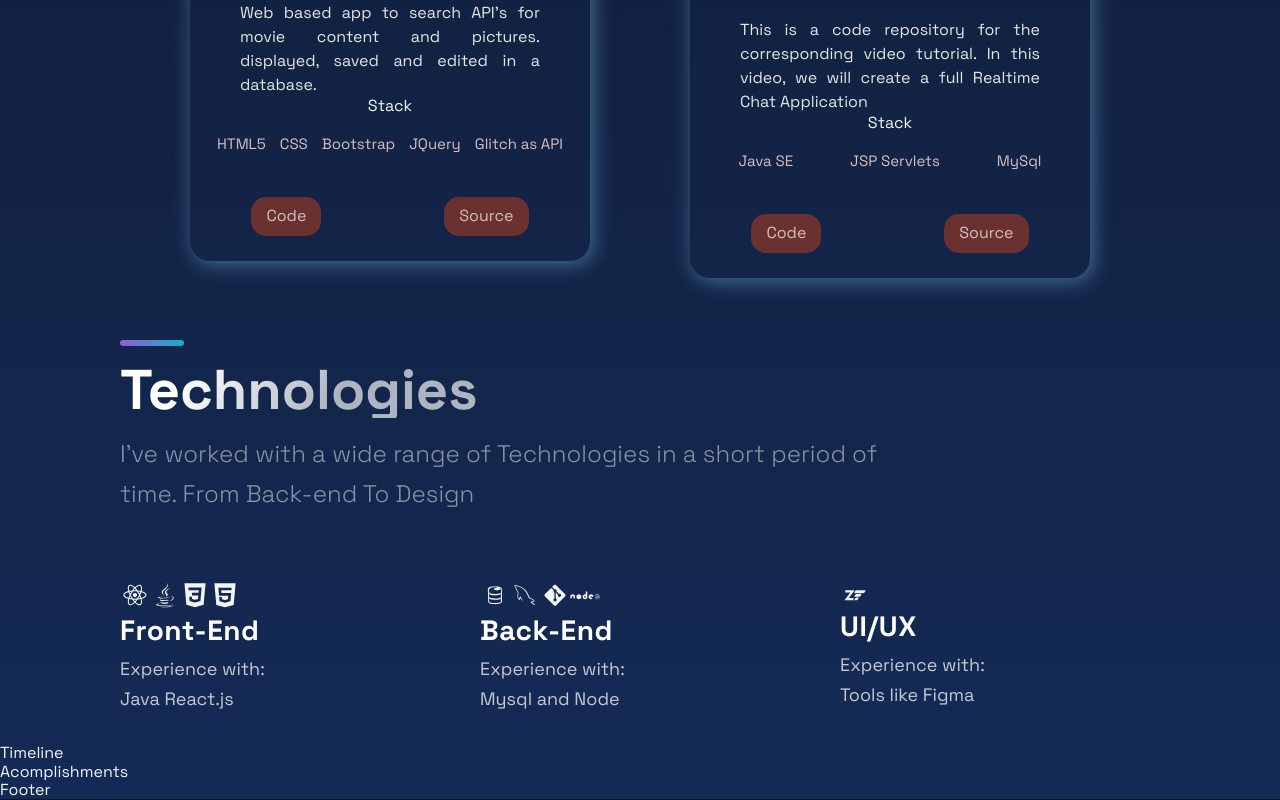
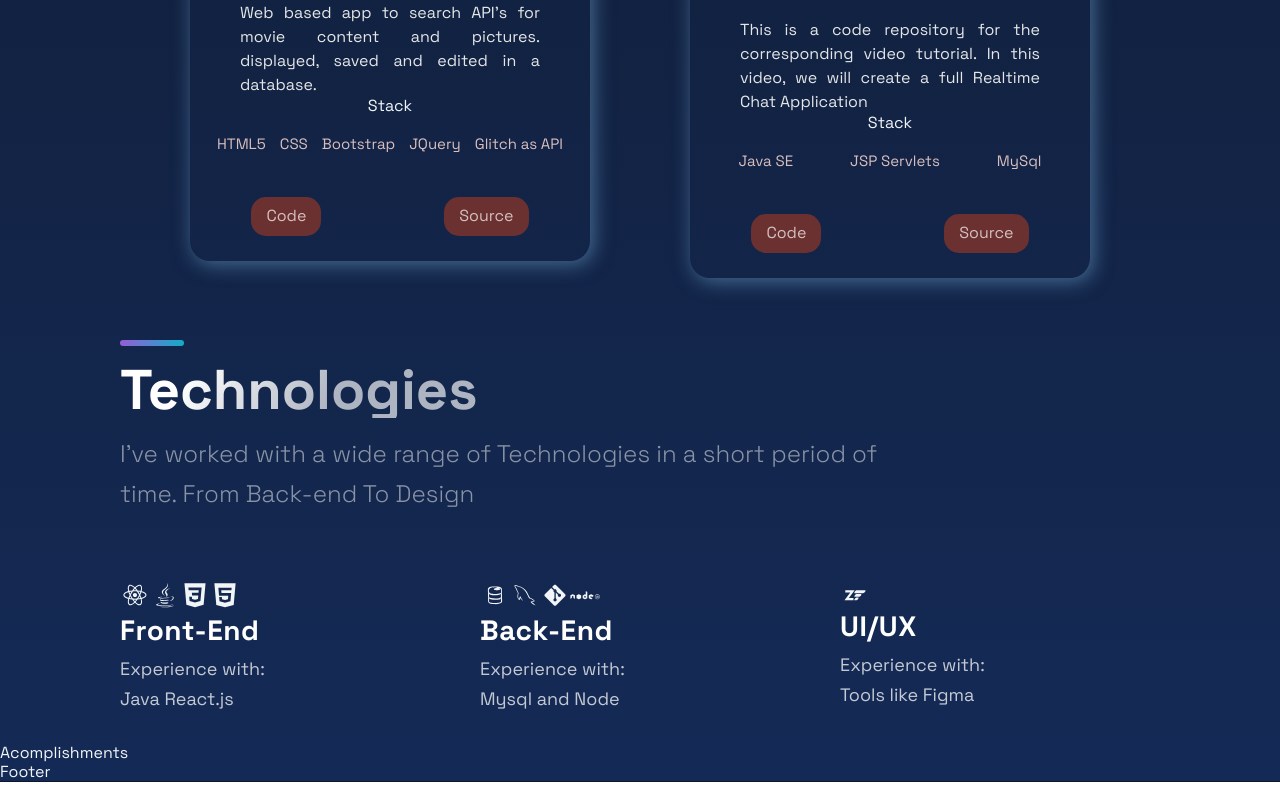
Before and after one commit to MarkGraebener/Portfolio, a Next.js app: page / in a window 1280 px wide. Shown: the part 2128-2928 px from the top of the page. Built offline with nearby package versions, Linux system fonts and the light colour scheme.

Commit message:
timeline

```diff
--- a/src/components/TimeLine/TimeLine.js
+++ b/src/components/TimeLine/TimeLine.js
@@ -44,7 +44,7 @@ const Timeline = () => {
 
   return (
     <div>
-      Timeline
+
     </div>
   );
 };
```
